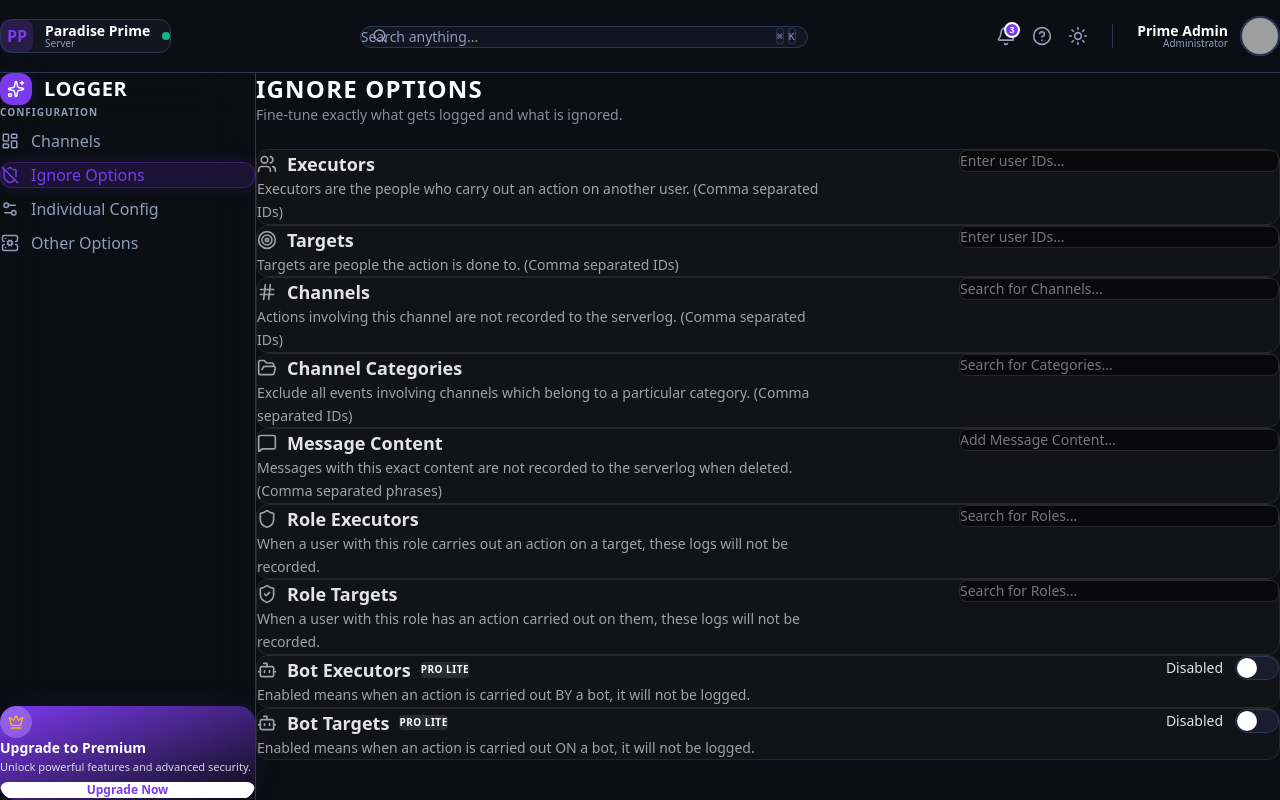
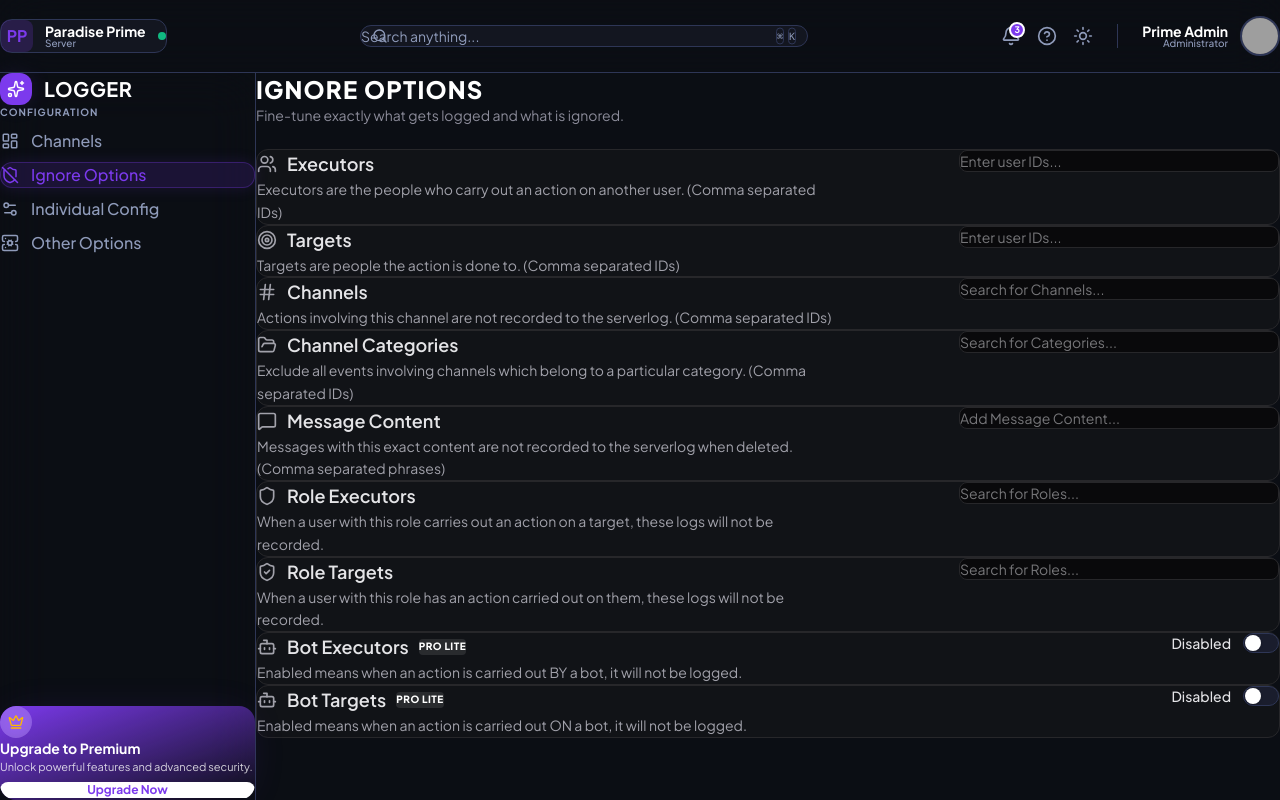
Before and after one commit to Buzzingbug/Logger, a Next.js app in the folder apps/dashboard/: page /dashboard/1/ignore in a window 1280 px wide. Built offline with nearby package versions, Linux system fonts and the light colour scheme; no server answers; grey boxes are pictures that could not be loaded.

Commit message:
style: fix font injection and refine visual proportions

```diff
--- a/apps/dashboard/src/app/components/CategoryCard.tsx
+++ b/apps/dashboard/src/app/components/CategoryCard.tsx
@@ -12,7 +12,7 @@ interface CategoryCardProps {
 
 export function CategoryCard({ title, description, enabled, onToggle, icon, children }: CategoryCardProps) {
   return (
-    <div className={`bg-surface border border-border p-5 md:p-6 rounded-2xl flex flex-col gap-4 spring-transition hover:border-border-glow group ${enabled ? 'shadow-[0_4px_25px_-5px_rgba(0,0,0,0.3)]' : ''}`}>
+    <div className={`bg-surface border ${enabled ? 'border-accent/40 shadow-[0_4px_25px_-5px_rgba(124,58,237,0.15)]' : 'border-border/60'} p-5 rounded-[20px] flex flex-col gap-4 spring-transition hover:border-accent/50 group`}>
 
       {/* Card Header */}
       <div className="flex justify-between items-start">
--- a/apps/dashboard/src/app/components/DashboardLayout.tsx
+++ b/apps/dashboard/src/app/components/DashboardLayout.tsx
@@ -8,8 +8,7 @@ import { Search, Bell, HelpCircle, Sun, Moon } from 'lucide-react';
 export function DashboardLayout({ children, guildId }: { children: React.ReactNode, guildId: string }) {
   return (
     <div className="min-h-screen bg-bg text-text font-sans flex flex-col overflow-x-hidden">
-      {/* Top Header */}
-      <header className="border-b border-border bg-bg/90 backdrop-blur-md px-4 sm:px-6 lg:px-8 py-3 flex items-center justify-between sticky top-0 z-50 h-[73px]">
+      <header className="border-b border-border bg-bg/95 backdrop-blur-xl px-4 sm:px-6 lg:px-8 py-3 flex items-center justify-between sticky top-0 z-50 h-[73px]">
 
         {/* Left: Server Selector Mock */}
         <div className="flex items-center gap-4">
--- a/apps/dashboard/src/app/components/Select.tsx
+++ b/apps/dashboard/src/app/components/Select.tsx
@@ -36,7 +36,7 @@ export function Select({ options, value, onChange, placeholder = 'Select...', cl
       <button
         type="button"
         disabled={disabled}
-        className={`w-full flex items-center justify-between bg-bg/80 backdrop-blur-md border ${isOpen ? 'border-accent shadow-[0_0_15px_var(--color-accent-glow)]' : 'border-border'} text-text text-sm rounded-xl px-4 py-2.5 outline-none hover:border-accent/50 spring-transition cursor-pointer disabled:opacity-50 disabled:cursor-not-allowed`}
+        className={`w-full flex items-center justify-between bg-surface border ${isOpen ? 'border-accent shadow-[0_0_15px_var(--color-accent-glow)]' : 'border-border/60'} text-text text-[13px] rounded-xl px-4 py-2.5 outline-none hover:border-accent/40 spring-transition cursor-pointer disabled:opacity-50 disabled:cursor-not-allowed`}
         onClick={() => !disabled && setIsOpen(!isOpen)}
       >
         <span className={`block truncate font-medium ${selectedOption ? 'text-text' : 'text-text-muted'}`}>
--- a/apps/dashboard/src/app/components/Toggle.tsx
+++ b/apps/dashboard/src/app/components/Toggle.tsx
@@ -12,7 +12,7 @@ export function Toggle({ checked, onChange, disabled = false }: ToggleProps) {
   return (
     <button
       type="button"
-      className={`relative inline-flex h-6 w-11 flex-shrink-0 cursor-pointer rounded-full spring-transition focus:outline-none border ${
+      className={`relative inline-flex h-5 w-9 flex-shrink-0 cursor-pointer rounded-full spring-transition focus:outline-none border ${
         disabled ? 'opacity-50 cursor-not-allowed' : ''
       } ${checked ? 'bg-accent border-accent shadow-[0_0_12px_var(--color-accent-glow)]' : 'bg-surface-2 border-border hover:bg-border'}`}
       role="switch"
@@ -23,8 +23,8 @@ export function Toggle({ checked, onChange, disabled = false }: ToggleProps) {
     >
       <span
         aria-hidden="true"
-        className={`pointer-events-none absolute top-[1px] h-[20px] w-[20px] rounded-full bg-white spring-transition shadow-sm ${
-          checked ? 'left-[21px]' : 'left-[1px]'
+        className={`pointer-events-none absolute top-[1px] h-[16px] w-[16px] rounded-full bg-white spring-transition shadow-sm ${
+          checked ? 'left-[17px]' : 'left-[1px]'
         }`}
       />
     </button>
--- a/apps/dashboard/src/app/dashboard/[id]/channels/page.tsx
+++ b/apps/dashboard/src/app/dashboard/[id]/channels/page.tsx
@@ -172,11 +172,11 @@ export default function ChannelsPage({ params }: { params: Promise<{ id: string
                         disabled={!isCategoryEnabled(key)}
                       />
 
-                      <div className="flex flex-col gap-1 mt-2">
-                        <h4 className="text-[10px] uppercase tracking-wider text-text-muted font-bold mb-2">Individual Events</h4>
+                      <div className="flex flex-col mt-2 bg-bg/40 rounded-xl p-3 border border-border/30">
+                        <h4 className="text-[10px] uppercase tracking-wider text-text-muted font-bold mb-1">Individual Events</h4>
                         {eventIds.map(eventId => (
-                          <div key={eventId} className="flex items-center justify-between py-1.5 border-b border-border/30 last:border-0">
-                            <span className="text-[13px] text-text font-medium">{EVENT_NAMES[eventId] || `Event ${eventId}`}</span>
+                          <div key={eventId} className="flex items-center justify-between py-1.5 border-b border-white/5 last:border-0 group/event">
+                            <span className="text-[12px] text-text/90 font-medium group-hover/event:text-white spring-transition">{EVENT_NAMES[eventId] || `Event ${eventId}`}</span>
                             <Toggle
                               checked={config.enabledEvents.includes(eventId)}
                               onChange={(checked) => toggleEvent(eventId, checked)}
@@ -186,20 +186,20 @@ export default function ChannelsPage({ params }: { params: Promise<{ id: string
 
                         {key === 'Messages' && (
                           <>
-                            <div className="flex items-center justify-between py-2 mt-2 pt-3 border-t border-border/50">
+                            <div className="flex items-center justify-between py-2 mt-1 pt-2 border-t border-white/10 group/event">
                               <div className="flex flex-col pr-4">
-                                <span className="text-[13px] text-text font-medium mb-0.5">Log Text Message Deletes</span>
-                                <span className="text-[11px] text-text-muted leading-snug">Log purely text messages</span>
+                                <span className="text-[12px] text-text/90 font-medium mb-0.5 group-hover/event:text-white spring-transition">Log Text Message Deletes</span>
+                                <span className="text-[10px] text-text-muted leading-tight">Log purely text messages</span>
                               </div>
                               <Toggle
                                 checked={(config.otherOptions as any)?.logTextMessageDeletes ?? true}
                                 onChange={(checked) => toggleOtherOption('logTextMessageDeletes', checked)}
                               />
                             </div>
-                            <div className="flex items-center justify-between py-2">
+                            <div className="flex items-center justify-between py-2 group/event">
                               <div className="flex flex-col pr-4">
-                                <span className="text-[13px] text-text font-medium mb-0.5">Log Media Message Deletes</span>
-                                <span className="text-[11px] text-text-muted leading-snug">Attach links for images/videos</span>
+                                <span className="text-[12px] text-text/90 font-medium mb-0.5 group-hover/event:text-white spring-transition">Log Media Message Deletes</span>
+                                <span className="text-[10px] text-text-muted leading-tight">Attach links for images/videos</span>
                               </div>
                               <Toggle
                                 checked={(config.otherOptions as any)?.logMediaMessageDeletes ?? true}
--- a/apps/dashboard/src/app/globals.css
+++ b/apps/dashboard/src/app/globals.css
@@ -24,6 +24,7 @@
 }
 
 @theme {
+  --font-sans: var(--font-jakarta), ui-sans-serif, system-ui, sans-serif;
   --color-background: var(--color-bg);
   --color-foreground: var(--color-text);
   --color-surface: var(--color-surface);
@@ -66,7 +67,6 @@
 body {
   background: var(--color-bg);
   color: var(--color-text);
-  font-family: var(--font-jakarta);
   -webkit-font-smoothing: antialiased;
 }
 
```
